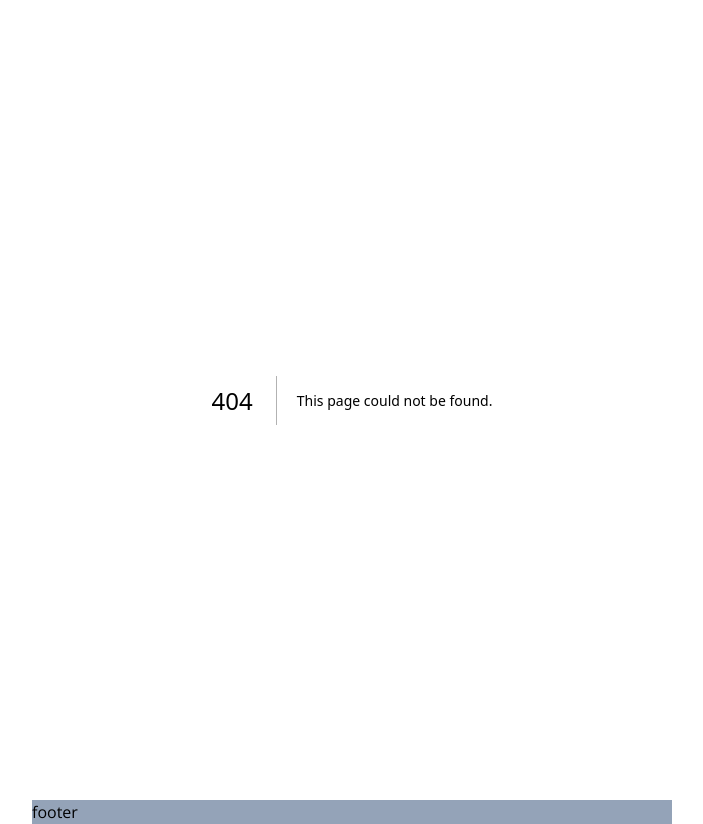
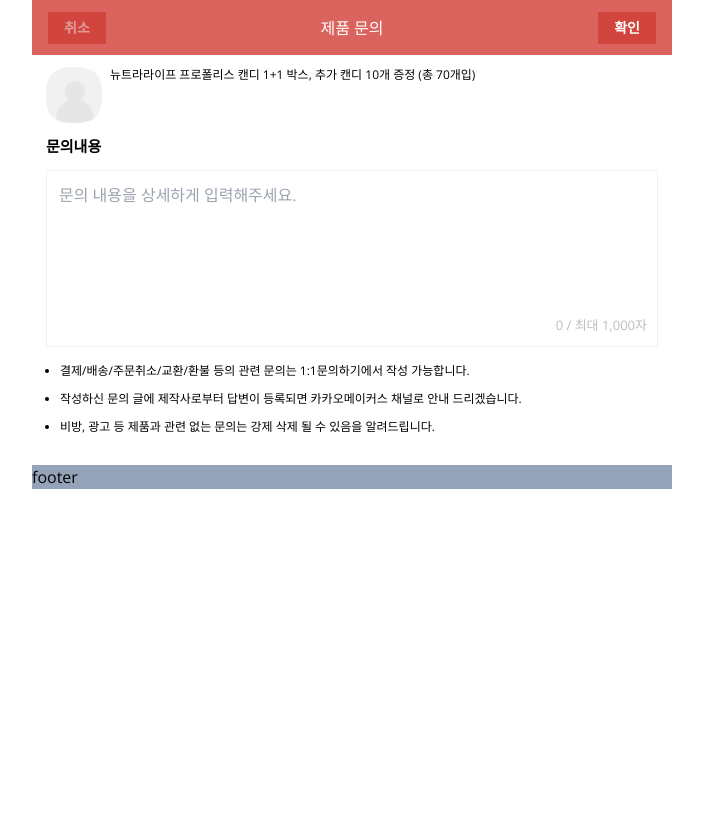
Before and after one commit to fzdf0613/makers, a Next.js app: page /inquiry/write/product/1 in a window 1280 px wide. Before the commit this address had no page. Shown: the whole page, without its empty margins (288-991 px from the left). After the commit the page ends 800 px from the top, so only its background shows below. Built offline with nearby package versions, Linux system fonts and the light colour scheme.

Commit message:
제품문의 작성 페이지 추가 및 UI 목업 작성

```diff
--- /dev/null
+++ b/src/app/inquiry/write/product/[productId]/page.tsx
@@ -0,0 +1,76 @@
+"use client";
+import { useState } from "react";
+import Button from "@/components/ui/Button";
+import Image from "next/image";
+import Portal from "@/components/ui/Portal";
+import ConfirmModal from "@/components/ConfirmModal";
+
+export default function InquriyWritePage() {
+  const [modalOpen, setModalOpen] = useState(false);
+  const handleCancelClick = () => {
+    setModalOpen(true);
+  };
+  return (
+    <div className="w-full max-w-[640px]">
+      <header className=" h-[55px] max-w-[640px] bg-[#db635d] flex justify-between text-white items-center px-4">
+        <Button
+          className="font-bold border-none bg-[#d2453e] text-[#e09a9a]"
+          onClick={handleCancelClick}
+        >
+          취소
+        </Button>
+        제품 문의
+        <Button className="font-bold border-none bg-[#d2453e]">확인</Button>
+      </header>
+      <main>
+        <section className="px-3.5 mb-[30px]">
+          <div className="flex my-3">
+            <div className="w-14 h-14 relative">
+              <Image
+                src="/images/defaultAvatar.png"
+                alt="product-thumbnail"
+                fill
+              />
+            </div>
+            <p className="text-xs ml-2">
+              뉴트라라이프 프로폴리스 캔디 1+1 박스, 추가 캔디 10개 증정 (총
+              70개입)
+            </p>
+          </div>
+          <p className="font-bold text-[15px] my-3">문의내용</p>
+          <div className="p-3 border border-[#f1f1f1] relative">
+            <textarea
+              className="resize-none w-full mb-[25px] outline-none focus:outline-blue-200 focus:outline-4 ease-in duration-200"
+              placeholder="문의 내용을 상세하게 입력해주세요."
+              rows={5}
+              max-rows={5}
+              maxLength={1000}
+            ></textarea>
+            <span className="text-[#bdbdbd] text-[13px] absolute bottom-[10px] right-[10px]">
+              0 / 최대 1,000자
+            </span>
+          </div>
+          <ul className="text-xs mt-4 list-disc flex flex-col gap-3 mx-3.5">
+            <li className="">
+              결제/배송/주문취소/교환/환불 등의 관련 문의는 1:1문의하기에서 작성
+              가능합니다.
+            </li>
+            <li>
+              작성하신 문의 글에 제작사로부터 답변이 등록되면 카카오메이커스
+              채널로 안내 드리겠습니다.
+            </li>
+            <li>
+              비방, 광고 등 제품과 관련 없는 문의는 강제 삭제 될 수 있음을
+              알려드립니다.
+            </li>
+          </ul>
+        </section>
+        {modalOpen && (
+          <Portal>
+            <ConfirmModal closeModal={() => setModalOpen(false)} />
+          </Portal>
+        )}
+      </main>
+    </div>
+  );
+}
--- /dev/null
+++ b/src/components/ConfirmModal.tsx
@@ -0,0 +1,71 @@
+"use client";
+import { MouseEvent, useState } from "react";
+import Button from "./ui/Button";
+import { useRouter } from "next/navigation";
+
+type Props = {
+  closeModal: () => void;
+};
+
+export default function ConfirmModal({ closeModal }: Props) {
+  const router = useRouter();
+  const [openAnimation, setOpenAnimation] = useState(true);
+
+  const handleClick = (e: MouseEvent) => {
+    if (
+      e.target === e.currentTarget ||
+      (e.target as HTMLDivElement).id === "modal-dialog"
+    ) {
+      setOpenAnimation(false);
+      setTimeout(() => {
+        closeModal();
+      }, 500);
+    }
+  };
+
+  const handleCancelClick = (e: MouseEvent) => {
+    setOpenAnimation(false);
+    setTimeout(() => {
+      closeModal();
+    }, 500);
+  };
+
+  return (
+    <div
+      id="modal-bg"
+      className={`text-center fixed top-0 left-0 w-full h-full bg-neutral-900/70 z-[100] ${
+        openAnimation ? "animate-modalOpen" : "animate-modalClose"
+      }`}
+      onClick={handleClick}
+    >
+      <div
+        id="modal-dialog"
+        className="flex items-center justify-center h-full mx-4"
+      >
+        <div className="w-full max-w-[500px] rounded-md bg-white py-6 px-4 m-auto">
+          <div className="text-center text-sm mb-4">
+            취소하시면 작성하신 내용이 사라집니다.
+            <br />
+            이전 페이지로 돌아가시겠습니까?
+          </div>
+          <div className="flex justify-between gap-2">
+            <Button
+              className="rounded-md font-bold grow outline-none"
+              onClick={handleCancelClick}
+            >
+              취소
+            </Button>
+            <Button
+              className="rounded-md font-bold bg-black text-white grow outline-none"
+              onClick={() => {
+                router.back();
+              }}
+            >
+              확인
+            </Button>
+          </div>
+        </div>
+      </div>
+    </div>
+  );
+}
```
